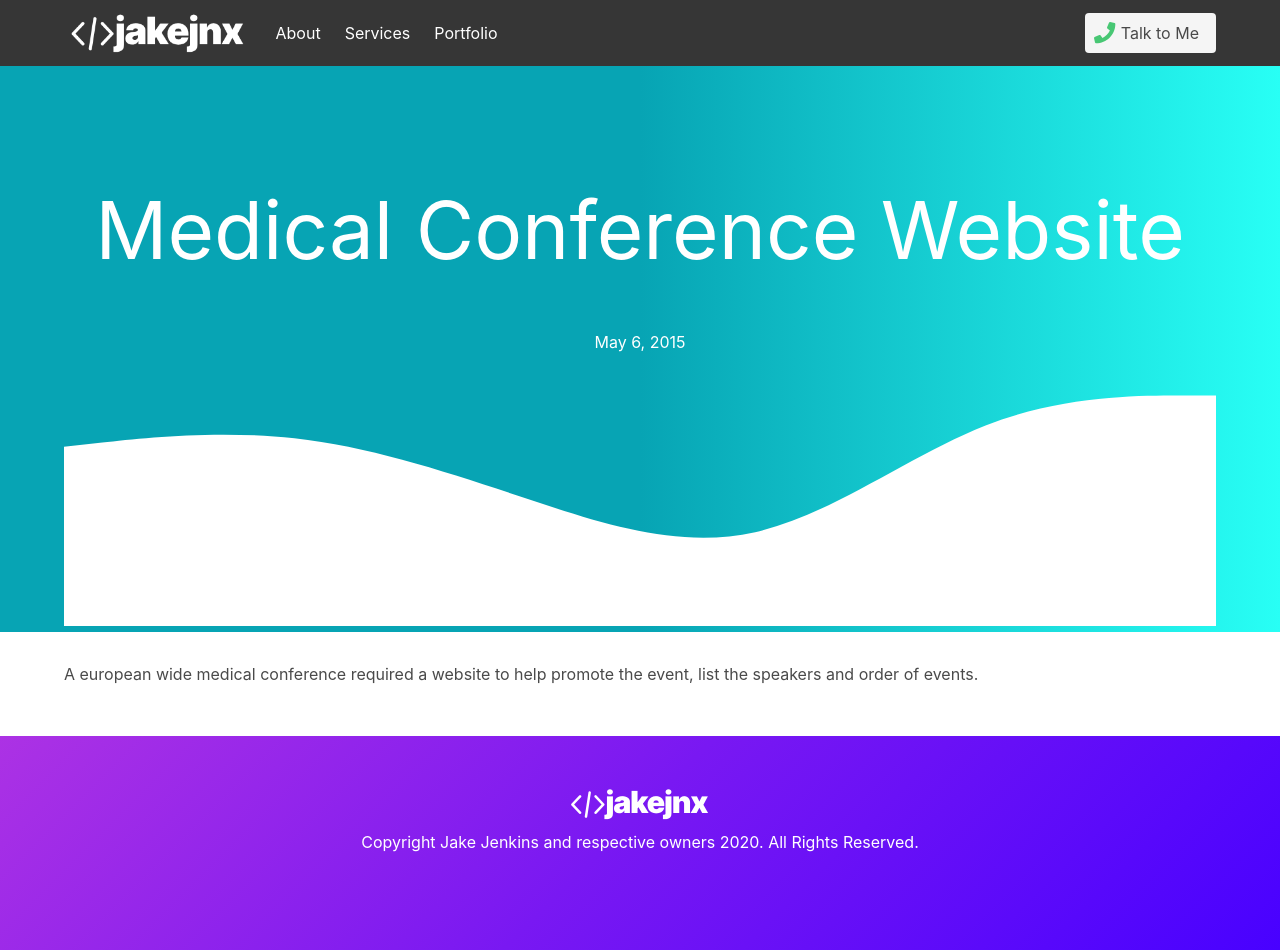
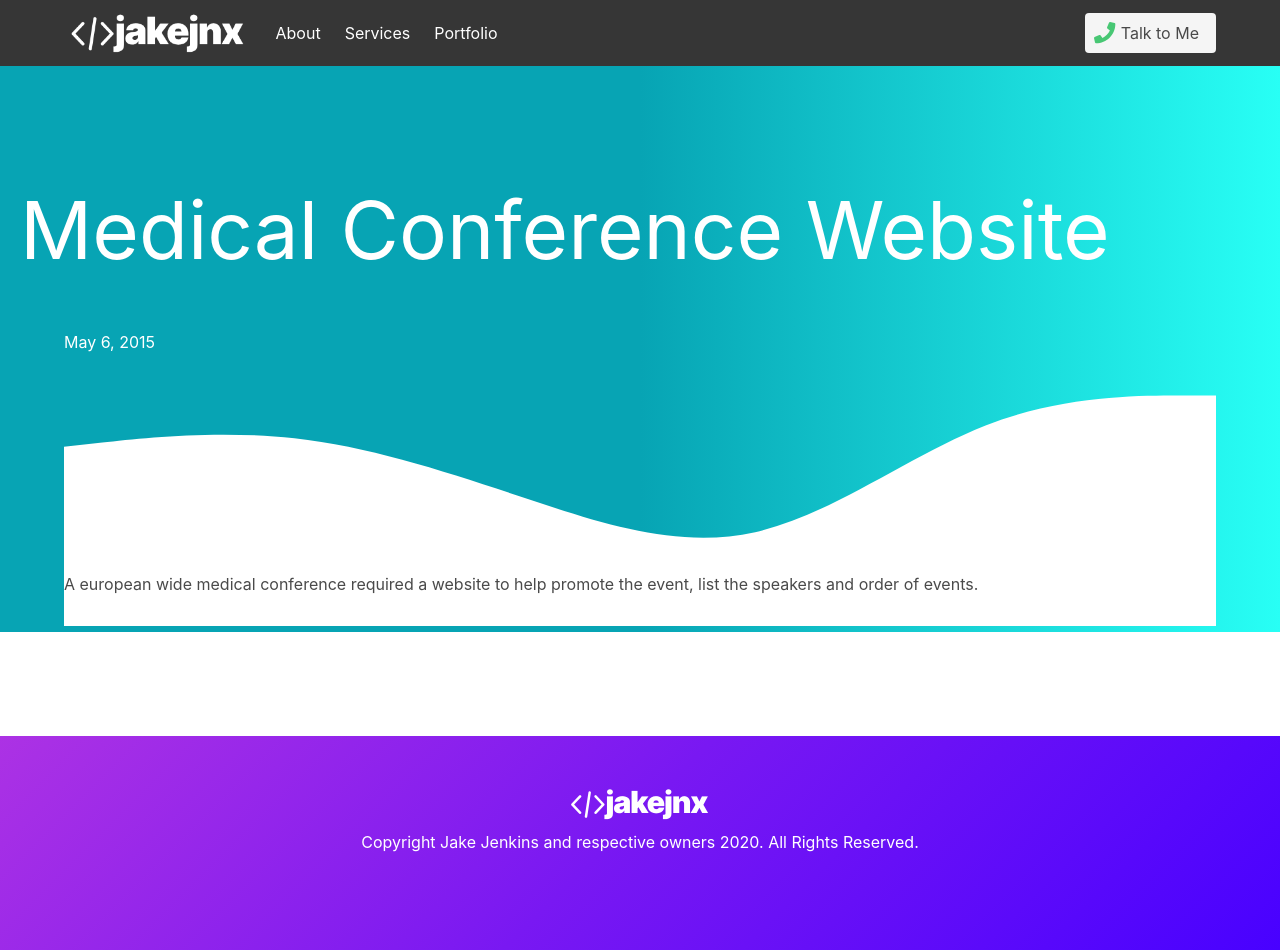
Before and after one commit to jake-jenkins/jjnx-bulma, a Jekyll site: the page built from _portfolio/medical-conference-website.md, in a window 1280 px wide. Built offline with Jekyll 4.4.1, drawn with Linux system fonts in a browser that asks for light colours; nearby versions of some CDN libraries.

Commit message:
Update head.html

```diff
--- a/_includes/head.html
+++ b/_includes/head.html
@@ -30,18 +30,21 @@
     }
 
     .wave-container {
-          margin-top: -40px;
-          margin-bottom: -10px;
-  position: relative;
-  color: #FFF;
-  text-align: center;
-  overflow: hidden;
+    margin-top: -40px;
+    margin-bottom: -10px;
+    position: relative;
+    color: #FFF;
+    overflow: hidden;
 }
 
 .wave-container h1 {
   font-size: 5rem;
   margin: 7rem 1.25rem 2.5rem 1.25rem;
 }
+
+    .jjp {
+     margin-top: -100px;
+    }
 
     .blue {
       background: rgb(29,33,253);
```
